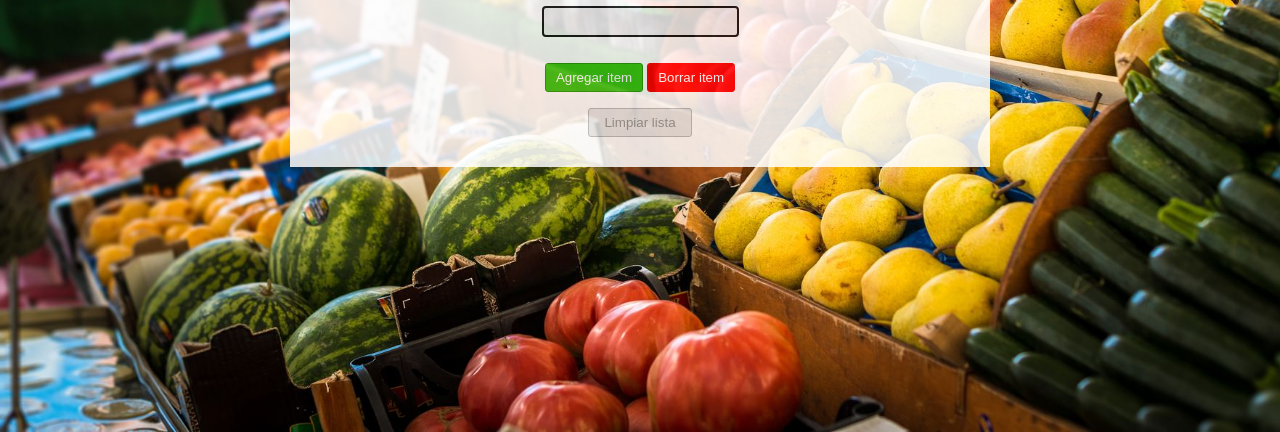
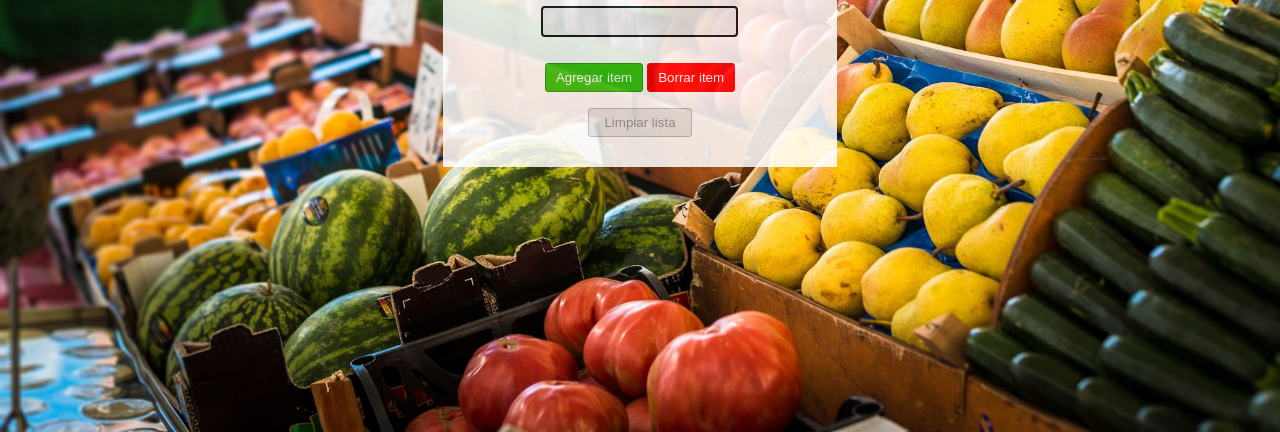
Before and after one commit to Tincho06/Lista_Compras, a plain HTML site: page index.html in a window 1280 px wide. Shown: the part 368-800 px from the top of the page. Drawn offline with Linux system fonts and the light colour scheme.

Commit message:
Update style.css

```diff
--- a/style.css
+++ b/style.css
@@ -24,8 +24,8 @@ li {
   background-color: #fff;
   opacity: 0.85;
   /*display: inline-flex;
-  flex-direction: row;*/
-  width: 50%;
+  flex-direction: row;
+  width: 50%;*/
 }
 
 .form{
```
